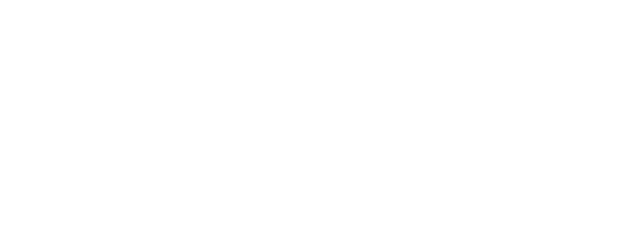
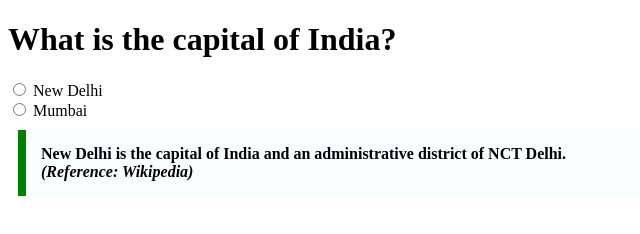
Before and after one commit to acciojob/trivia-rajsarda1211, a website: page main.html in a window 1280 px wide. Shown: the whole page, without its empty margins (0-640 px from the left). Drawn offline with Linux system fonts and the light colour scheme.

Commit message:
created a submission

```diff
--- a/main.html
+++ b/main.html
@@ -1,16 +1,24 @@
 <!DOCTYPE html>
-
 <html>
 
 <head>
-	<link rel="stylesheet" href="styles.css">
+    <link rel="stylesheet" href="styles.css">
 </head>
 
 <body>
-	<!-- the entire body must be written by student -->
-    <script type="text/javascript" src="./script.js">
-</script>
-
+    <h1>What is the capital of India?</h1>
+    <form>
+        <label>
+            <input type="radio" name="capital" value="New Delhi"> New Delhi
+        </label><br>
+        <label>
+            <input type="radio" name="capital" value="Mumbai"> Mumbai
+        </label>
+    </form>
+    <blockquote>
+        New Delhi is the capital of India and an administrative district of NCT Delhi.<cite>(Reference: Wikipedia)</cite>
+    </blockquote>
+    <script type="text/javascript" src="./script.js"></script>
 </body>
 
 </html>
--- a/styles.css
+++ b/styles.css
@@ -1,2 +1,8 @@
-
-/* Your CSS Code here. */
+blockquote {
+    max-width: 600px;
+    margin: 10px;
+    padding: 15px;
+    border-left: 8px solid green;
+    background-color: #f8fffe;
+    font-weight: bold;
+}
```
